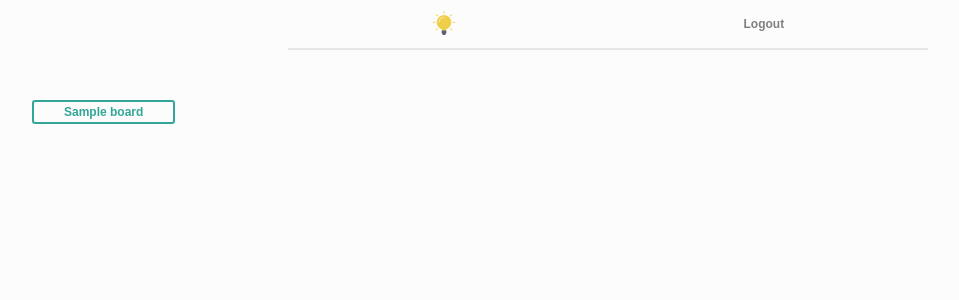
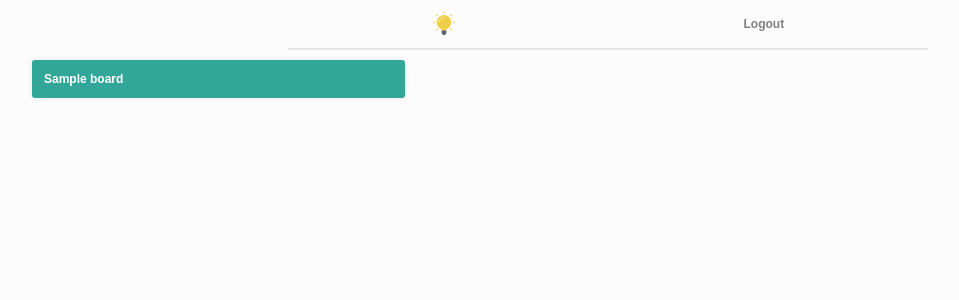
Before and after one commit to YauheniRusinchuk/tasks, a Django app: page / in a window 1280 px wide. Shown: the top 300 px of the page, without its empty margins (32-991 px from the left). Run offline with Django 3.2, Linux system fonts and the light colour scheme; a user stored in the database is signed in; tables that the repository leaves empty hold one stand-in row (values such as "Sample post"); some web fonts are replaced.

Commit message:
add fixed

```diff
--- a/src/apps/home/views.py
+++ b/src/apps/home/views.py
@@ -28,5 +28,7 @@ def log_out(request):
 
 
 def index(request):
+    if not request.user.is_authenticated:
+        return render(request, 'home/index.html', {})
     boards = Board.objects.filter(user=request.user)
     return render(request, 'home/index.html', {'boards': boards})
--- a/src/apps/static/css/main.css
+++ b/src/apps/static/css/main.css
@@ -84,16 +84,27 @@ body {
 
 .boards_container {
     width: 90%;
-    margin: 50px auto;
-    border-radius: 3px;
+    margin: 0 auto;
+    column-count: 3;
+    column-gap: 1em;
+
 }
 
 .board_item {
     border: 2px solid #32a698;
+    background-color: #32a698;
+    display: inline-block;
+    width: 100%;
+    font-size: 12px;
+    font-weight: normal;
+    margin-top: 10px;
+    margin-bottom: 10px;
+    padding: 10px;
     border-radius: 3px;
-    padding: 3px 30px;
-    display: inline-block;
-    font-size: 12px;
+    color: white;
+    box-shadow: 0 0 5px #e6e6e6;
+}
+
+.board_item p {
     font-weight: bold;
-    color: #32a698;
 }
--- a/src/models/boards/models.py
+++ b/src/models/boards/models.py
@@ -6,8 +6,13 @@ User = get_user_model()
 
 
 class Board(models.Model):
-    name = models.CharField(max_length=255)
+    name = models.TextField(blank=False)
     user = models.ForeignKey(User, on_delete=models.CASCADE)
+    date = models.DateTimeField(auto_now_add=True)
+
+    class Meta:
+        ordering = ['-date']
+
 
     def __str__(self):
         return f"{self.name}"
```
Also changed, not shown: src/models/boards/migrations/0002_auto_20190509_1257.py (added), src/models/boards/migrations/0003_board_date.py (added).
